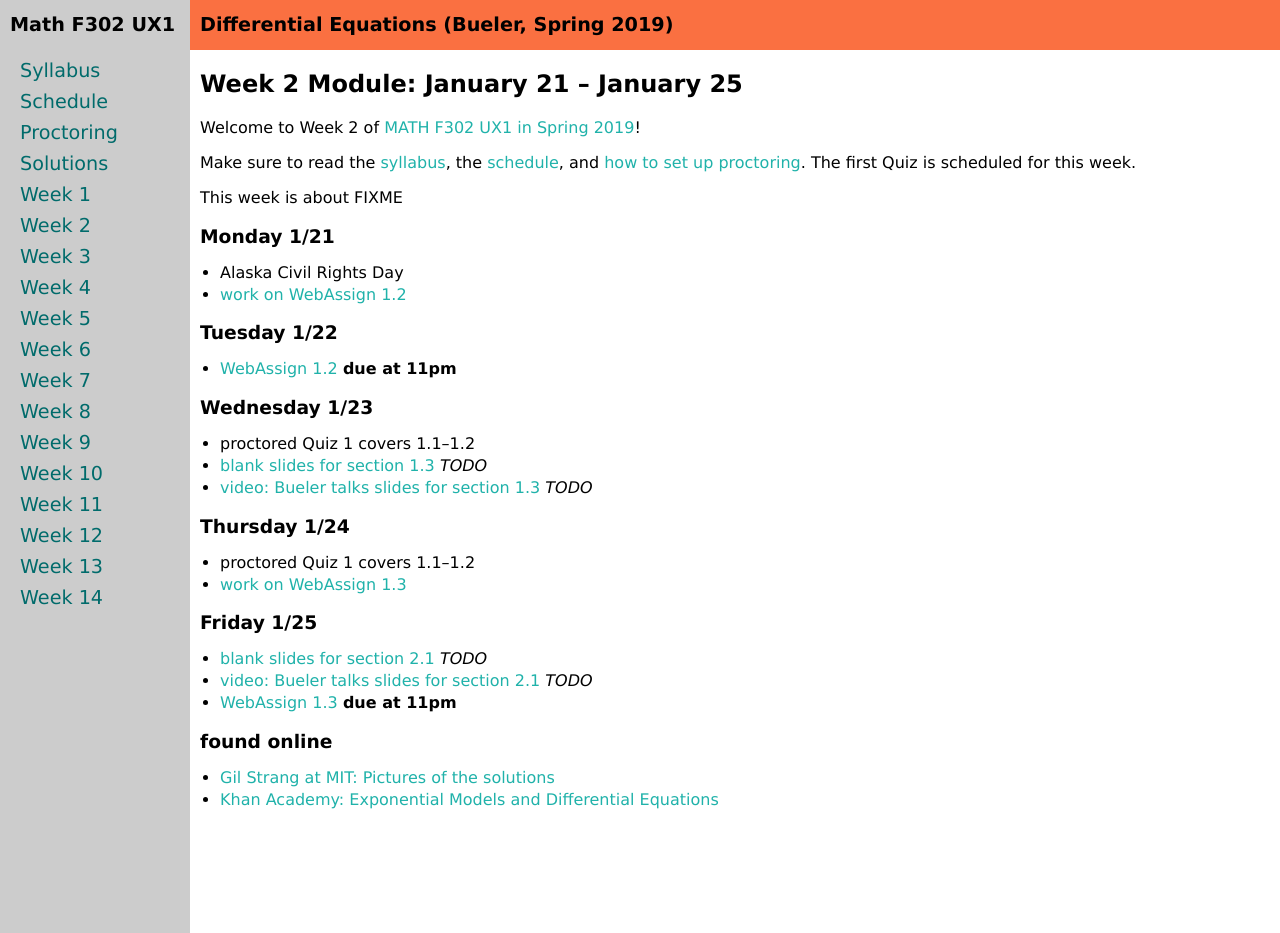
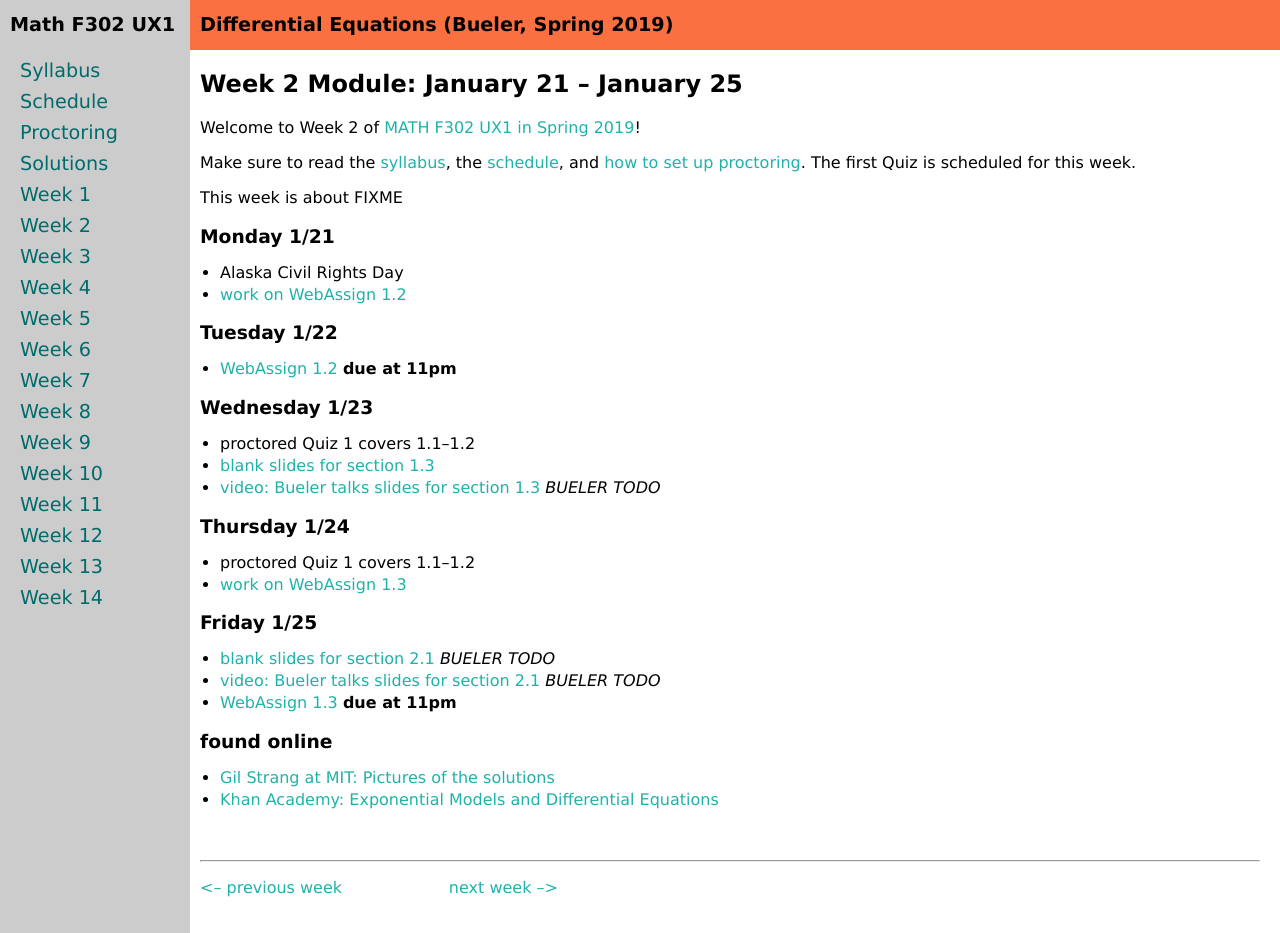
Before and after one commit to bueler/math302, a Jekyll site: the page built from week2.md, in a window 1280 px wide and 933 px high. Built offline with Jekyll 4.4.1, drawn with Linux system fonts in a browser that asks for light colours.

Commit message:
link to 1.3 slides, and prev/next week links

```diff
--- a/week2.md
+++ b/week2.md
@@ -20,18 +20,22 @@
 
 ### Wednesday 1/23
 * proctored Quiz 1 covers 1.1--1.2
-* [blank slides for section 1.3](FIXME) _TODO_
-* [video: Bueler talks  slides for section 1.3](FIXME) _TODO_
+* [blank slides for section 1.3](assets/slides/1-3.pdf)
+* [video: Bueler talks  slides for section 1.3](FIXME) _BUELER TODO_
 
 ### Thursday 1/24
 * proctored Quiz 1 covers 1.1--1.2
 * [work on WebAssign 1.3](https://www.webassign.net/)
 
 ### Friday 1/25
-* [blank slides for section 2.1](FIXME) _TODO_
-* [video: Bueler talks  slides for section 2.1](FIXME) _TODO_
+* [blank slides for section 2.1](FIXME) _BUELER TODO_
+* [video: Bueler talks  slides for section 2.1](FIXME) _BUELER TODO_
 * [WebAssign 1.3](https://www.webassign.net/) **due at 11pm**
 
 ### found online
 * [Gil Strang at MIT: Pictures of the solutions](https://www.youtube.com/watch?v=cDfWtSqGiBY)
 * [Khan Academy: Exponential Models and Differential Equations](https://www.khanacademy.org/math/ap-calculus-ab/ab-differential-equations-new/ab-7-8/v/modeling-population-with-simple-differential-equation)
+
+<br>
+<hr>
+<a align="left" href="week1">\<-- previous week</a>  &nbsp; &nbsp; &nbsp; &nbsp; &nbsp; &nbsp; &nbsp; &nbsp; &nbsp; &nbsp; <a align="right" href="week3">next week --\></a>
```
Also changed, not shown: week1.md (+4 -0 lines), 1 other file.
